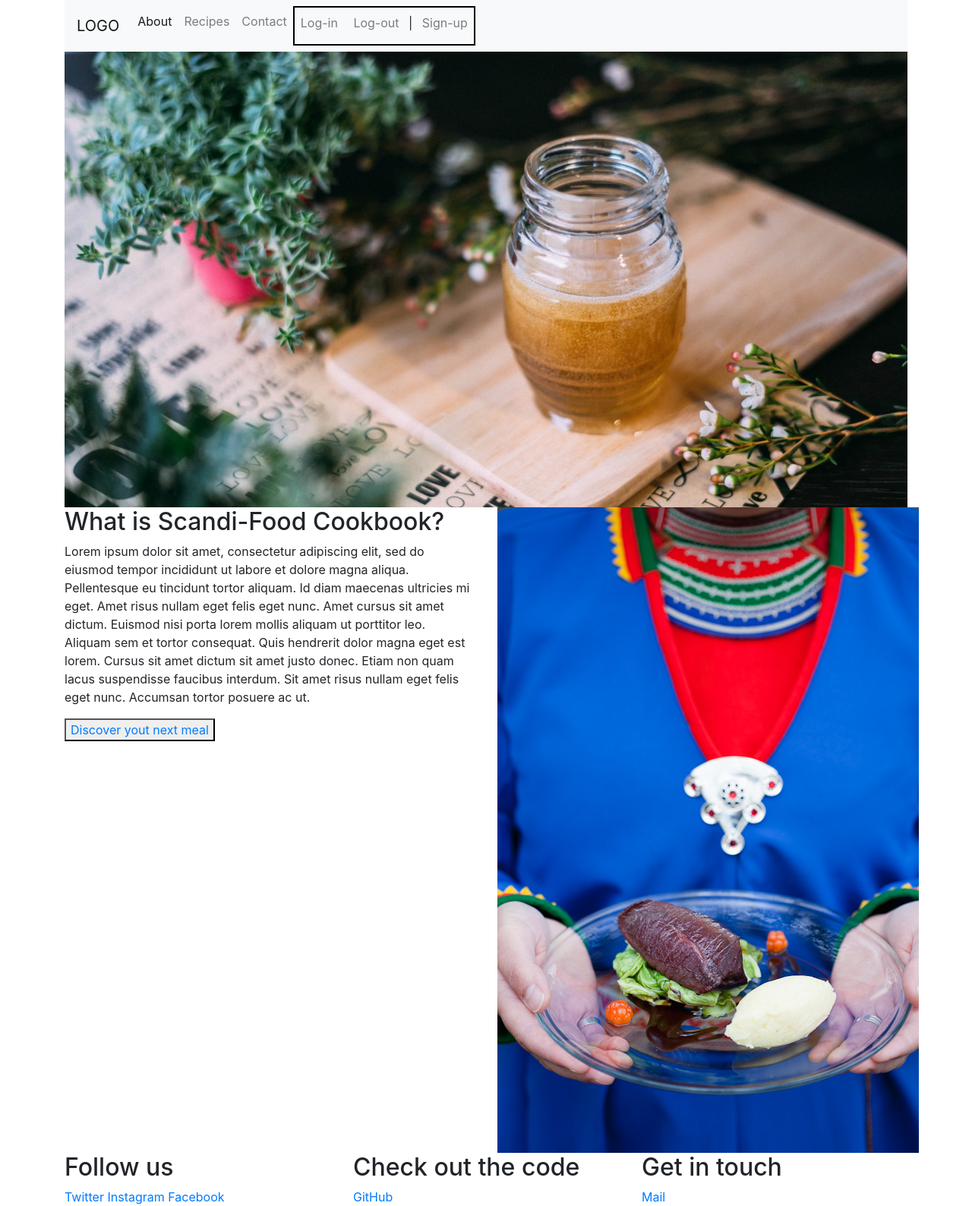
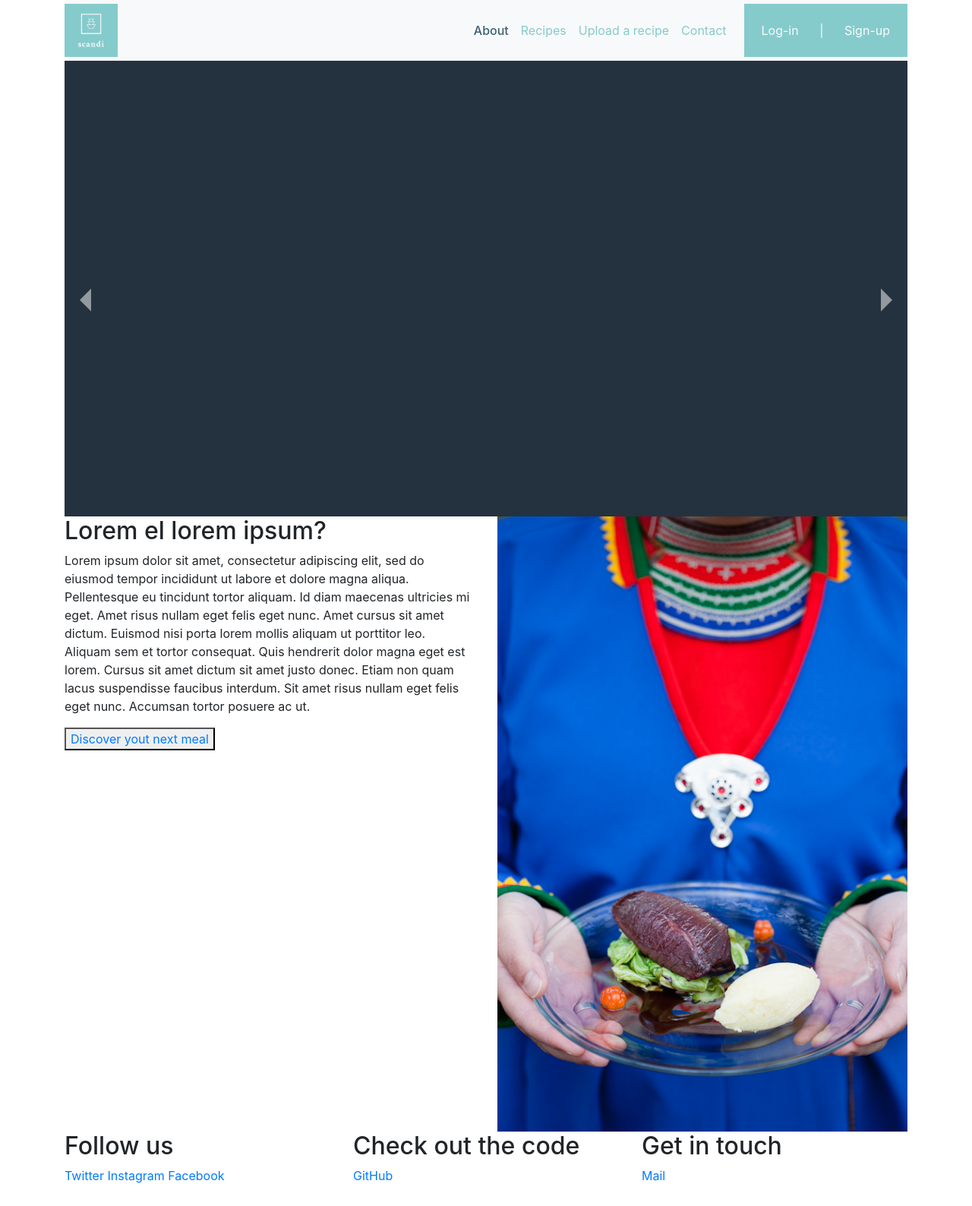
Before and after one commit to EvaBroberg/ScandiFood-recipe-sharing-page-milestone3, a Flask app: page / in a window 1280 px wide. Shown: the whole page at 76% size. After the commit the page ends 1558 px from the top, so only its background shows below. Run offline with Flask 2, Linux system fonts and the light colour scheme; the visitor is signed in with stand-in values (Sample User, id 1); some libraries are stand-ins or nearby versions.

Commit message:
updated slider in home page, added uploads page

```diff
--- a/app.py
+++ b/app.py
@@ -1,31 +1,58 @@
+import os
 from flask import Flask, render_template, request, redirect, url_for, session, flash
+from flask_uploads import UploadSet, configure_uploads, IMAGES, patch_request_class
+from flask_wtf import FlaskForm
+from flask_wtf.file import FileField, FileRequired, FileAllowed
+from wtforms import SubmitField
 from flask_sqlalchemy import SQLAlchemy
 from functools import wraps
-# import sqlite3
+
+basedir = os.path.abspath(os.path.dirname(__file__))
 
 app = Flask(__name__)
 
 app.secret_key = "super secret key"
 app.config['SQLALCHEMY_DATABASE_URI'] = 'sqlite:///posts.db'
+app.config['UPLOADED_PHOTOS_DEST'] = os.path.join(basedir, 'uploads')
 
 #create sqlalchemy object
 db = SQLAlchemy(app)
 
+
 from models import *
 
+photos = UploadSet('photos', IMAGES)
+configure_uploads(app, photos)
+patch_request_class(app)
 
-def login_required(f):
-    @wraps(f)
-    def wrap(*args, **kwargs):
-        if 'logged_in' in session:
-            return f(*args, **kwargs)
-        else:
-            flash('Please log in')
-            return redirect(url_for('login'))
-    return wrap
+
+class UploadForm(FlaskForm):
+    photo = FileField(validators=[FileAllowed(photos, 'Image only!'), FileRequired('File was empty!')])
+    submit = SubmitField('Upload')
+
+@app.route('/upload', methods=['GET', 'POST'])
+def upload_file():
+    form = UploadForm()
+    if form.validate_on_submit():
+        filename = photos.save(form.photo.data)
+        file_url = photos.url(filename)
+    else:
+        file_url = None
+    return render_template('upload.html', form=form, file_url=file_url)
+
+
+# def login_required(f):
+#     @wraps(f)
+#     def wrap(*args, **kwargs):
+#         if 'logged_in' in session:
+#             return f(*args, **kwargs)
+#         else:
+#             flash('Please log in')
+#             return redirect(url_for('login'))
+#     return wrap
 
 @app.route('/')
-@login_required
+# @login_required
 def index():
     return render_template('index.html')
 
@@ -47,7 +74,7 @@
     return render_template('login.html',error =error)
 
 @app.route('/logout')
-@login_required
+# @login_required
 def logout():
     session.pop('logged_in', None)
     flash('You are logged out')
@@ -58,3 +85,15 @@
 
 if __name__ == '__main__':
     app.run(debug=True)
+
+
+
+
+
+
+
+
+
+
+# enter in order to run site
+# set DATABASE_URL=sqlite:///posts.db
--- a/static/css/main.css
+++ b/static/css/main.css
@@ -3,29 +3,63 @@
   padding: 0;
 }
 
+.index-img img {
+width: 100%;
+}
+
+.navbar-nav .active a{
+color: #3a606e!important;
+font-weight: 500;
+}
+
+.navbar {
+padding: 0;
+}
+
+.navbar-nav {
+width: 100%;
+justify-content: flex-end;
+}
+
+.navbar-nav .nav-item .nav-link{
+margin-top: 15px;
+margin-bottom: 15px;
+color: #85cbcc;
+}
+
+.search-nav {
+  display: inline;
+  display: flex;
+}
+
+.navbar-brand img{
+max-width: 70px;
+height: auto;
+}
+
+.navbar-nav .logout {
+display: none;
+}
+
+
 .signInUp {
 list-style: none;
-    border: 2px solid black;
+margin-left: 15px;
+background-color: #85cbcc;
 padding: 0;
+position: relative;
+float: right;
 }
 
 .signInUp li{
 display: inline-block;
 text-align: center;
+color: #fafafa!important;
 }
 
-.image-slideshow {
-    max-width: 100%;
-    height: 600px;
-    background-color: red;
-    background-image: url(../img/banner.jpg);
-    background-size: cover;
-    background-repeat: no-repeat;
-}
-
-.search-nav {
-    display: inline;
-    display: flex;
+.signInUp .nav-item .log-color {
+color: #fafafa;
+margin: 15px;
 }
 
 button.btn.btn-outline-success.my-2.my-sm-0 {
--- /dev/null
+++ b/static/css/slider.css
@@ -0,0 +1,45 @@
+.image-slideshow {
+
+}
+
+.slider {
+    max-width: 100%;
+    height: 600px;
+    -webkit-background-size: cover;
+    -moz-background-size: cover;
+    -o-background-size: cover;
+    background-size: cover;
+}
+
+.slider .btnLeft {
+    position:relative;
+    margin-top:300px;
+    border-top:15px solid transparent;
+    border-bottom:15px solid transparent;
+    border-right:15px solid white;
+    opacity:.5;
+    float: left;
+    margin-left:20px;
+    transition:all .25s ease-in-out;
+    -moz-transition:all .25s ease-in-out;
+    -webkit-transition:all .25s ease-in-out;
+
+}
+
+.slider .btnRight {
+    position: relative;
+    margin-top:300px;
+    border-top:15px solid transparent;
+    border-bottom:15px solid transparent;
+    border-left:15px solid white;
+    opacity:.5;
+    float: right;
+    margin-right: 20px;
+    transition:all .25s ease-in-out;
+    -moz-transition:all .25s ease-in-out;
+    -webkit-transition:all .25s ease-in-out;
+}
+
+.hidden {
+    display: none;
+}
--- a/templates/base.html
+++ b/templates/base.html
@@ -5,6 +5,7 @@
     <meta name="viewport" content="width=device-width, initial-scale=1.0">
     <meta http-equiv="X-UA-Compatible" content="ie=edge">
     <link rel="stylesheet" href="https://stackpath.bootstrapcdn.com/bootstrap/4.3.1/css/bootstrap.min.css" integrity="sha384-ggOyR0iXCbMQv3Xipma34MD+dH/1fQ784/j6cY/iJTQUOhcWr7x9JvoRxT2MZw1T" crossorigin="anonymous">
+    <link rel="stylesheet" href="{{ url_for('static', filename='css/slider.css') }}">
     <link rel="stylesheet" href="{{ url_for('static', filename='css/main.css') }}">
 
 
@@ -13,10 +14,10 @@
 <body>
 
     <div class="container">
-        <div class="row">
+        <div class="row no-gutters">
             <div class="col-12">
                 <nav class="navbar navbar-expand-lg navbar-light bg-light">
-                    <a class="navbar-brand" href="{{url_for('index')}}">LOGO</a>
+                    <a class="navbar-brand" href="{{url_for('index')}}"><img src="static/img/logo.jpg" alt="logo"></a>
                     <button class="navbar-toggler" type="button" data-toggle="collapse" data-target="#navbarNavDropdown" aria-controls="navbarNavDropdown" aria-expanded="false" aria-label="Toggle navigation">
                         <span class="navbar-toggler-icon"></span>
                     </button>
@@ -29,14 +30,17 @@
                                 <a class="nav-link" href="{{url_for('recipes')}}">Recipes</a>
                             </li>
                             <li class="nav-item">
+                                <a class="nav-link" href="{{url_for('upload_file')}}">Upload a recipe</a>
+                            </li>
+                            <li class="nav-item">
                                 <a class="nav-link" href="#">Contact</a>
                             </li>
                             <ul class="signInUp">
                                 <li class="nav-item">
-                                    <a class="nav-link" href="{{url_for('login')}}">Log-in</a>
+                                    <a class="nav-link log-color" href="{{url_for('login')}}">Log-in</a>
                                 </li>
-                                <li class="nav-item">
-                                    <a class="nav-link" href="{{url_for('logout')}}">Log-out</a>
+                                <li class="nav-item logout">
+                                    <a class="nav-link log-color" href="{{url_for('logout')}}">Log-out</a>
                                     {% for message in get_flashed_messages() %}
                                     {{ message }}
                                     {% endfor %}
@@ -45,7 +49,7 @@
                                     <p>|</p>
                                 </li>
                                 <li class="nav-item">
-                                    <a class="nav-link" href="#">Sign-up</a>
+                                    <a class="nav-link log-color" href="#">Sign-up</a>
                                 </li>
                             </ul>
 
@@ -55,8 +59,6 @@
             </div>
         </div>
     </div>
-
-
 
     {% block content %}
 
--- a/templates/index.html
+++ b/templates/index.html
@@ -6,7 +6,16 @@
     <div class="row">
         <div class="col-12">
             <div class="image-slideshow">
-
+                <div class="slider">
+                    <div class="btnLeft"></div>
+                    <div class="btnRight"></div>
+                    <div class="info"></div>
+                    <div class="hidden images">
+                        <img src="static/img/slide1.jpg">
+                        <img src="static/img/slide2.jpg">
+                        <img src="static/img/slide3.jpg">
+                    </div>
+                </div>
             </div>
         </div>
     </div>
@@ -16,14 +25,16 @@
 <div class="container">
     <div class="row">
         <div class="col-6">
-            <h2>What is Scandi-Food Cookbook?</h2>
+            <h2>Lorem el lorem ipsum?</h2>
             <p>
                 Lorem ipsum dolor sit amet, consectetur adipiscing elit, sed do eiusmod tempor incididunt ut labore et dolore magna aliqua. Pellentesque eu tincidunt tortor aliquam. Id diam maecenas ultricies mi eget. Amet risus nullam eget felis eget nunc. Amet cursus sit amet dictum. Euismod nisi porta lorem mollis aliquam ut porttitor leo. Aliquam sem et tortor consequat. Quis hendrerit dolor magna eget est lorem. Cursus sit amet dictum sit amet justo donec. Etiam non quam lacus suspendisse faucibus interdum. Sit amet risus nullam eget felis eget nunc. Accumsan tortor posuere ac ut.
             </p>
             <button><a href="#">Discover yout next meal</a></button>
         </div>
         <div class="col-6">
-            <img src="static\img\sami.jpg" alt="sami person in traditional clothes holds plate of traditional food">
+            <div class="index-img">
+                <img src="static/img/sami.jpg" alt="sami person in traditional clothes holds plate of traditional food">
+            </div>
         </div>
     </div>
 </div>
```
Also changed, not shown: config.py (added, +15 -0 lines), static/js/script.js (+63 -22 lines), templates/upload.html (added, +20 -0 lines), test.py (added, +12 -0 lines), static/img/logo.jpg (added), static/img/slide1.jpg (added), static/img/slide2.jpg (added), static/img/slide3.jpg (added). Lines whose indentation alone changed are shown as unchanged.
